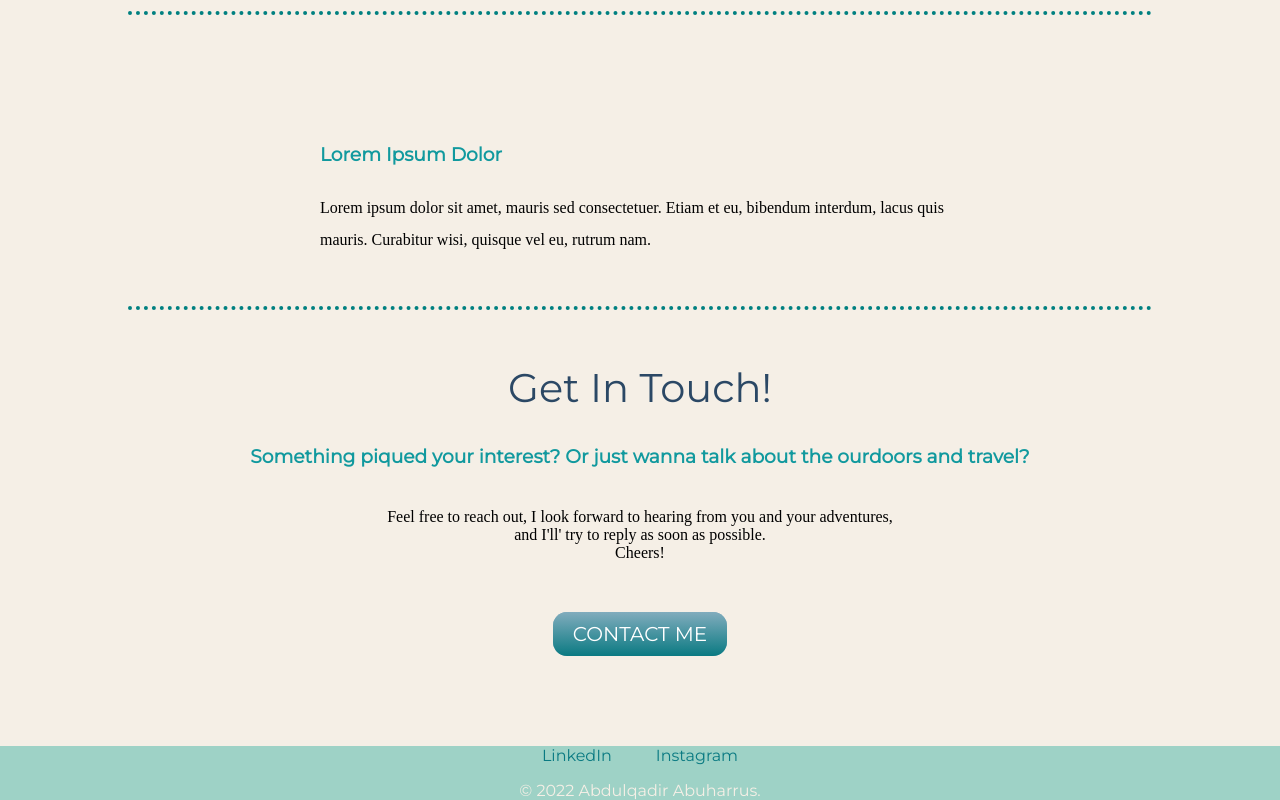
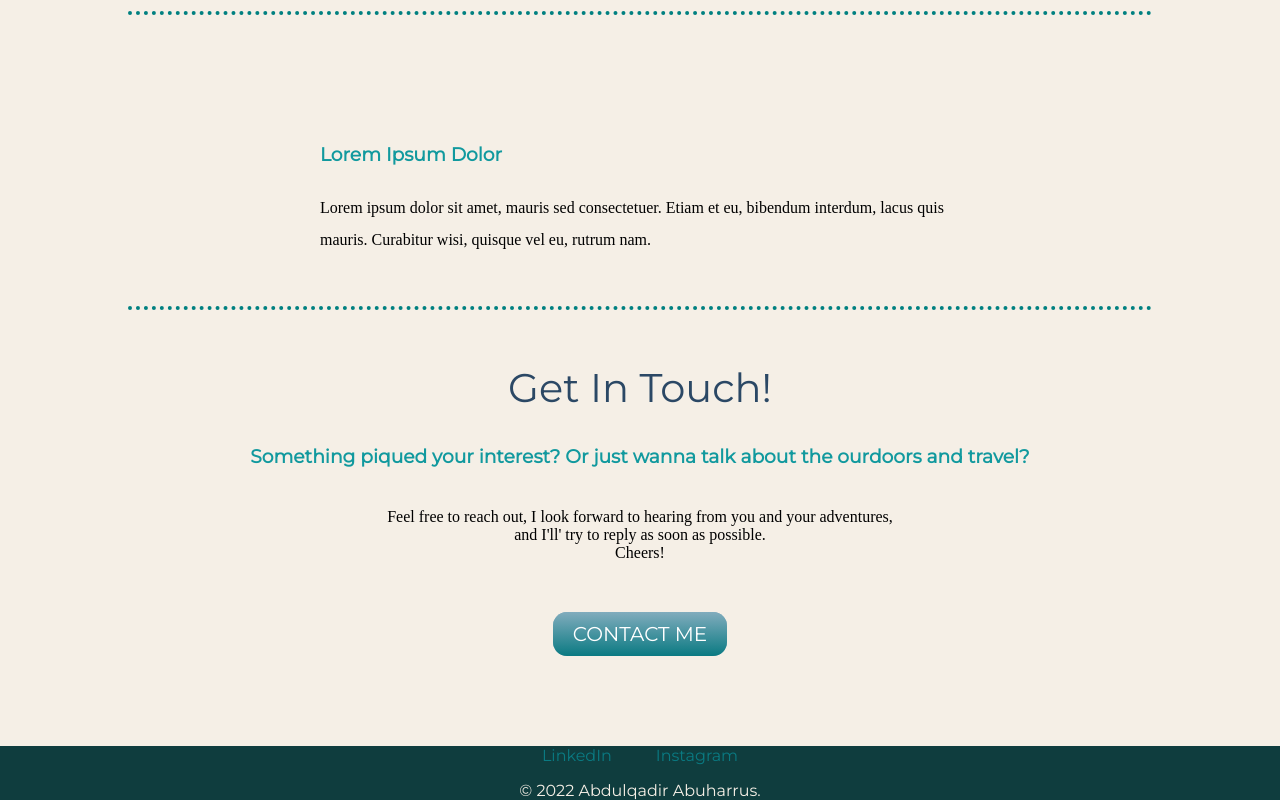
Before and after one commit to Abdo-Abuharrus211/ABDULQADIR-ABUHARRUS, a plain HTML site: page index.html in a window 1280 px wide. Shown: the part 1882-2682 px from the top of the page. Drawn offline with Linux system fonts and the light colour scheme; a web font is replaced by a local one.

```diff
--- a/css/styles.css
+++ b/css/styles.css
@@ -78,7 +78,7 @@ a:hover {
 }
 
 .bottom-container {
-  background-color: #9ED2C6;
+  background-color: #0F3D3E;
 }
 
 .skill-row {
```
